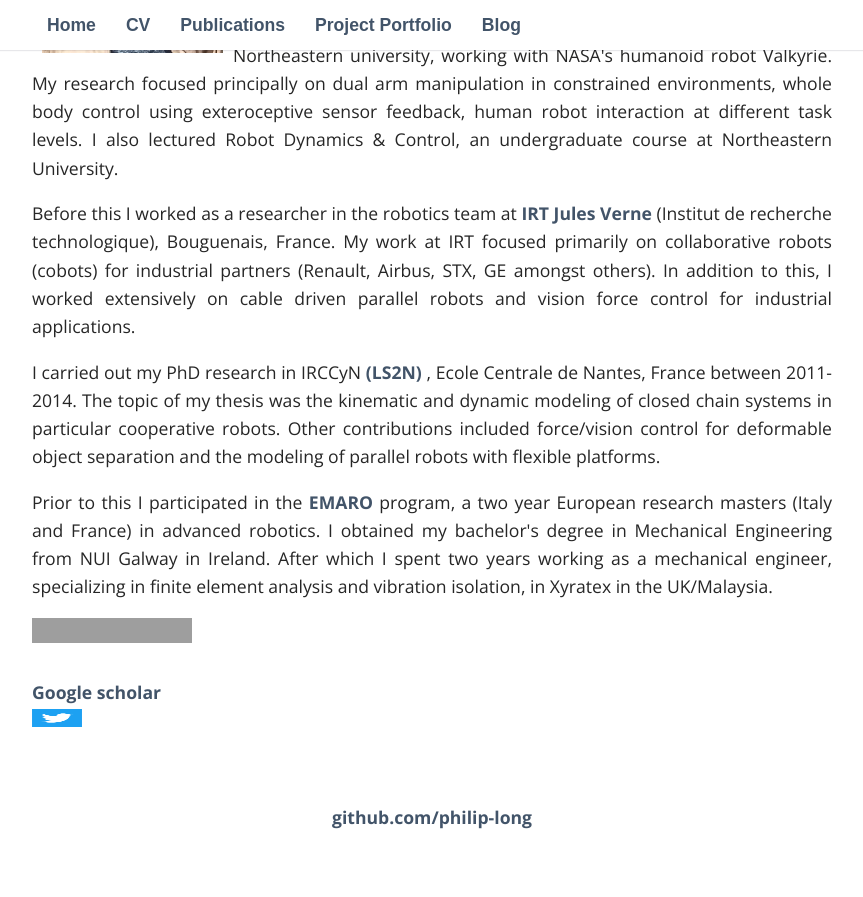
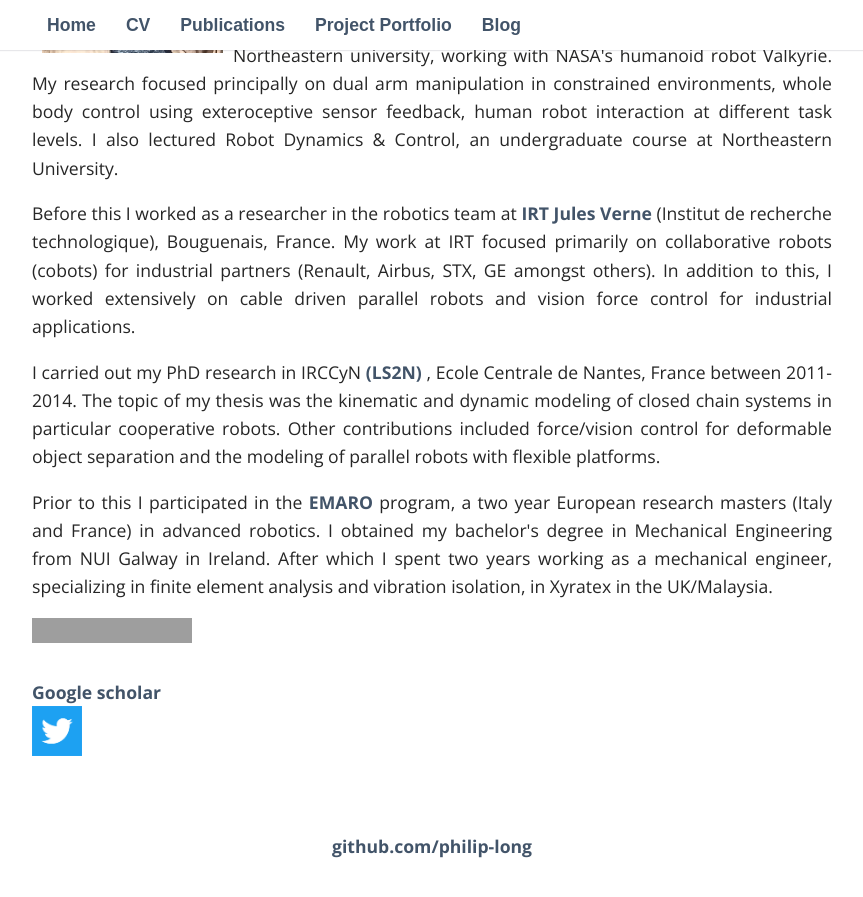
Before and after one commit to philip-long/philip-long.github.io, a Jekyll site: the page built from index.html, in a window 1280 px wide and 900 px high, scrolled down 393 px. Shown: the top 897 px of the window, without its empty margins (208-1071 px from the left). Built offline with Jekyll 4.4.1, drawn with Linux system fonts in a browser that asks for light colours; nearby versions of some CDN libraries; some web fonts are replaced; library files that are not in the unit come from our copies; before the commit the page ends 1264 px from its top, so only the background shows below that; grey boxes are pictures that could not be loaded.

Commit message:
Update index.html

```diff
--- a/index.html
+++ b/index.html
@@ -43,7 +43,7 @@ Before this I worked as a  researcher in the robotics team at  <a href="http://w
       <br>
     <a href="https://twitter.com/Philip_Robotics">
        <img src="/images/twitter_logo.png" alt="Twitter"
-        width=50" height="18">
+        width=50" height="50">
     </a>
 
 <br>
```
